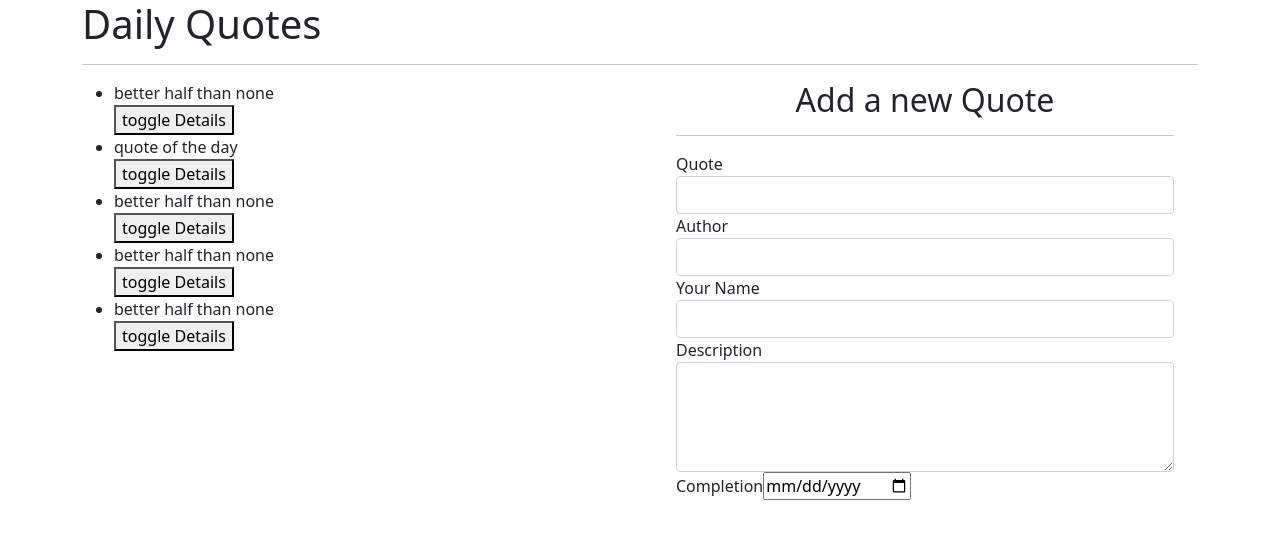
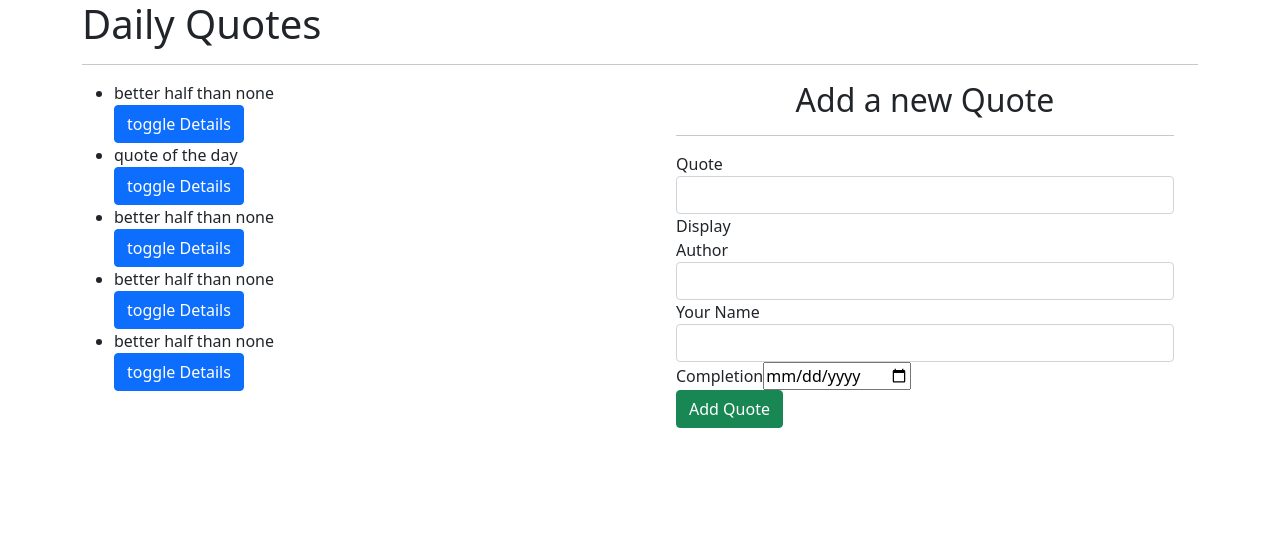
Before and after one commit to melodytowett/Quotes, an Angular app in the folder quotes/: page / in a window 1280 px wide. Shown: the top 534 px of the page. Built offline with nearby package versions, Linux system fonts and the light colour scheme.

Commit message:
validate form and display form input

```diff
--- a/quotes/src/app/app.module.ts
+++ b/quotes/src/app/app.module.ts
@@ -6,6 +6,7 @@ import { AppComponent } from './app.component';
 import { QuoteComponent } from './quote/quote.component';
 import { QuoteFormComponent } from './quote-form/quote-form.component';
 import { QuoteDetailComponent } from './quote-detail/quote-detail.component';
+import { FormsModule } from '@angular/forms';
 
 @NgModule({
   declarations: [
@@ -16,7 +17,8 @@ import { QuoteDetailComponent } from './quote-detail/quote-detail.component';
   ],
   imports: [
     BrowserModule,
-    AppRoutingModule
+    AppRoutingModule,
+    FormsModule
   ],
   providers: [],
   bootstrap: [AppComponent]
--- a/quotes/src/app/quote-form/quote-form.component.html
+++ b/quotes/src/app/quote-form/quote-form.component.html
@@ -1,17 +1,17 @@
 <div class="container-fluid">
     <h2 class="text-center">Add a new Quote</h2>
     <hr>
-    <form>
+    <form (ngSubmit)= 'submitQuote()' #quoteForm = 'ngForm'>
         <div class="form-group">
 
             <label for="name">Quote</label>
-            <input type="text" required class="form-control" id="quote">
-
+            <input type="text" required class="form-control" id="quote" [(ngModel)] = 'newQuote.name' name='name'>
+            Display{{newQuote.name}}
         </div>
         <div class="form-group">
 
             <label for="name">Author</label>
-            <input type="text" required class="form-control" id="author">
+            <input type="text" required class="form-control" id="author" >
 
         </div>
         <div class="form-group">
@@ -21,15 +21,10 @@
 
         </div>
         <div class="form-group">
-
-            <label for="description">Description</label>
-            <textarea class="form-control" id="description" rows="4" required></textarea>
-
-        </div>
-        <div class="form-group">
             <label for="complete">Completion</label>
             <input type='date' id="complete" required>
 
         </div>
+        <button type="submit" class="btn btn-success">Add Quote</button>
     </form>
   </div>
--- a/quotes/src/app/quote-form/quote-form.component.ts
+++ b/quotes/src/app/quote-form/quote-form.component.ts
@@ -1,4 +1,5 @@
-import { Component, OnInit } from '@angular/core';
+import { Quotes } from '../quotes';
+import { Component, OnInit,Output,EventEmitter } from '@angular/core';
 
 @Component({
   selector: 'app-quote-form',
@@ -7,6 +8,12 @@ import { Component, OnInit } from '@angular/core';
 })
 export class QuoteFormComponent implements OnInit {
 
+  newQuote = new Quotes(0,'','');
+  @Output() addQuote = new EventEmitter<Quotes>();
+  submitQuote(){
+    this.addQuote.emit(this.newQuote);
+
+  }
   constructor() { }
 
   ngOnInit(): void {
--- a/quotes/src/app/quote/quote.component.html
+++ b/quotes/src/app/quote/quote.component.html
@@ -1,18 +1,20 @@
 <div class="container">
     <h1>Daily Quotes</h1>
     <hr>
+    <!-- <h3>Quotes</h3>
+    <hr> -->
     <div class="row">
         <div class="col-md-6">
             <ul>
                 <div *ngFor='let quote of quotes;let i=index'>
                     <li>{{quote.name}} </li>
-                <button (click)='toggleDetails(i)'>toggle Details</button>
+                <button (click)='toggleDetails(i)' class="btn btn-primary">toggle Details</button>
                  <app-quote-detail  *ngIf= 'quote.showDescription'[quote] = 'quote'></app-quote-detail>
                  </div>
             </ul>
         </div>
         <div class="col-md-6">
-            <app-quote-form></app-quote-form>
+            <app-quote-form (addQuote) = 'addNewQuote ($event)'></app-quote-form>
         </div>
     </div>
 </div>
--- a/quotes/src/app/quote/quote.component.ts
+++ b/quotes/src/app/quote/quote.component.ts
@@ -16,6 +16,12 @@ export class QuoteComponent implements OnInit {
     new Quotes(5,'better half than none', 'By Marn'),
   ]
 
+  addNewQuote(quote){
+    let quoteLength = this.quotes.length;
+    quote.id = quoteLength+1;
+    quote.completeDate = new Date(quote.completeDate)
+    this.quotes.push(quote)
+  }
   toggleDetails(index){
     this.quotes[index].showDescription = !this.quotes[index].showDescription
   }
```
